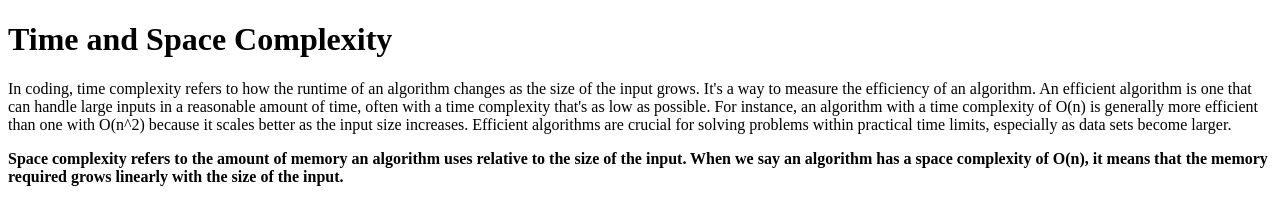
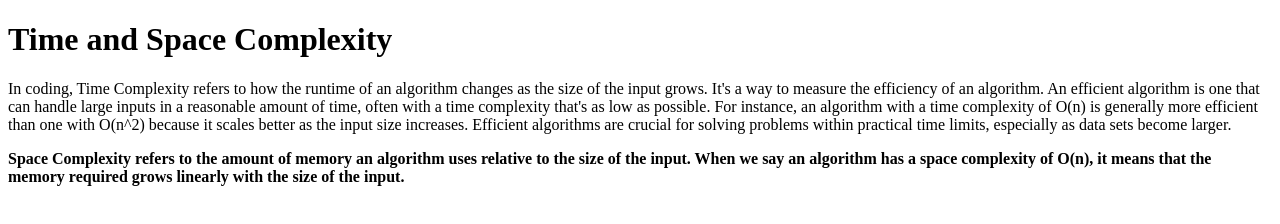
Before and after one commit to acciojob/time-and-space-complexity-medhavimangal08, a website: page main.html in a window 1280 px wide. Drawn offline with Linux system fonts and the light colour scheme.

Commit message:
created a submission

```diff
--- a/main.html
+++ b/main.html
@@ -8,8 +8,8 @@
 
 <body>
 	<h1>Time and Space Complexity</h1>
-	<p>In coding, time complexity refers to how the runtime of an algorithm changes as the size of the input grows. It's a way to measure the efficiency of an algorithm. An efficient algorithm is one that can handle large inputs in a reasonable amount of time, often with a time complexity that's as low as possible. For instance, an algorithm with a time complexity of O(n) is generally more efficient than one with O(n^2) because it scales better as the input size increases. Efficient algorithms are crucial for solving problems within practical time limits, especially as data sets become larger.</p>
-	<p><b>Space complexity refers to the amount of memory an algorithm uses relative to the size of the input. When we say an algorithm has a space complexity of O(n), it means that the memory required grows linearly with the size of the input.</b></p>
+	<p>In coding, Time Complexity refers to how the runtime of an algorithm changes as the size of the input grows. It's a way to measure the efficiency of an algorithm. An efficient algorithm is one that can handle large inputs in a reasonable amount of time, often with a time complexity that's as low as possible. For instance, an algorithm with a time complexity of O(n) is generally more efficient than one with O(n^2) because it scales better as the input size increases. Efficient algorithms are crucial for solving problems within practical time limits, especially as data sets become larger.</p>
+    <p><b>Space Complexity refers to the amount of memory an algorithm uses relative to the size of the input. When we say an algorithm has a space complexity of O(n), it means that the memory required grows linearly with the size of the input.</b></p>
 	<!-- the entire body must be written by student -->
 
 </body>
```
